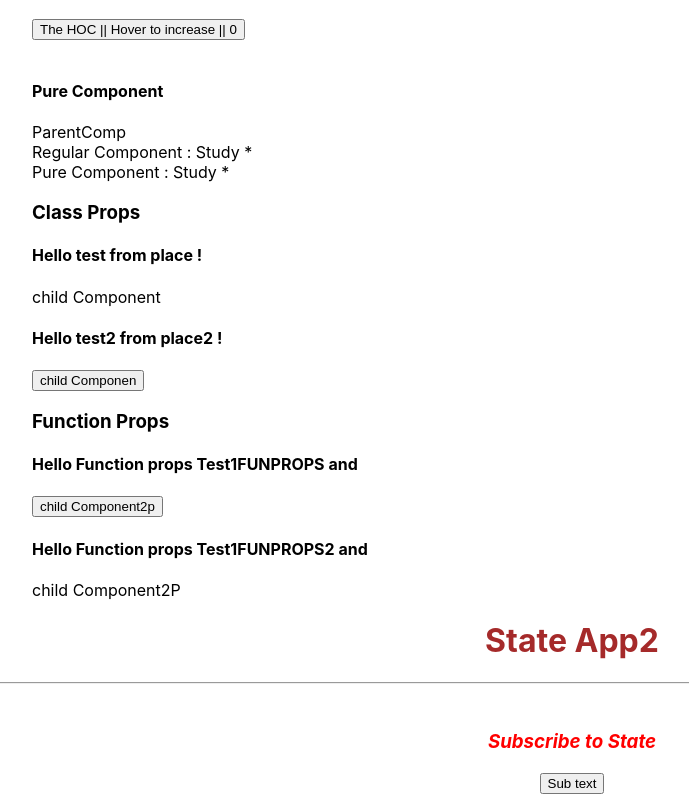
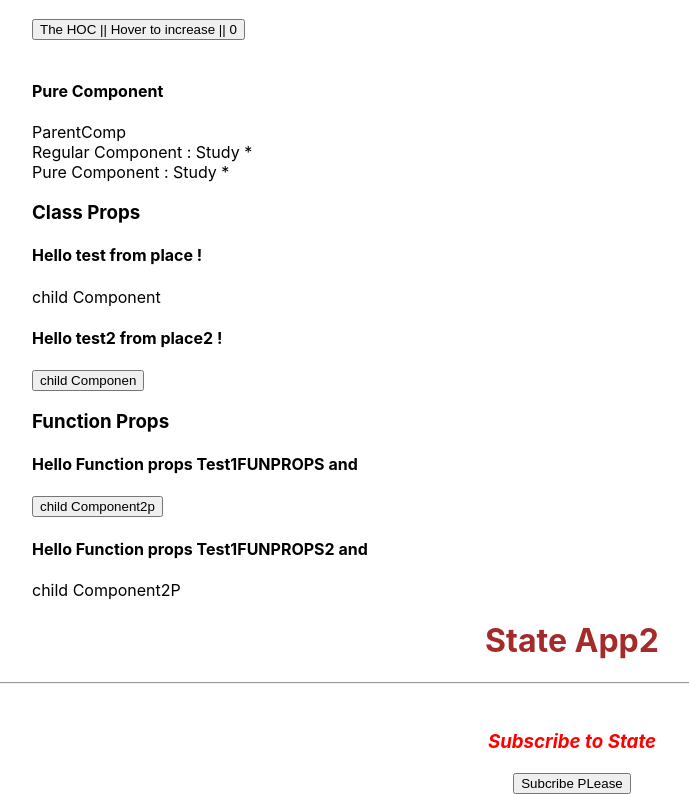
Before and after one commit to ahnas/react, a React (Create React App) app: page / in a window 1280 px wide. Shown: the part 316-1110 px from the top of the page, without its empty margins (68-757 px from the left). Built offline with nearby package versions, Linux system fonts and the light colour scheme.

Commit message:
state update value,event change,data change on acti like hover on click

```diff
--- a/src/Components/NewComp.js
+++ b/src/Components/NewComp.js
@@ -6,7 +6,7 @@ class NewComp extends Component {
 
         this.state = {
             message: "Subscribe to State",
-            sub : "Sub text"
+            sub : "Subcribe PLease"
         };
 
     }
@@ -16,12 +16,18 @@ class NewComp extends Component {
         color :'red'
     }
 
+bTchange = () => {
+    this.setState({
+        message: "Hit bell icon",
+        sub : "Done Subcribed"
+    })
+}
 
     render() {
         return (
             <div className='App'>
                 <h3 style={this.styl}> {this.state.message} </h3>
-                <button> {this.state.sub}</button>
+                <button onClick={this.bTchange}> {this.state.sub}</button>
             </div>
         );
     }
```
